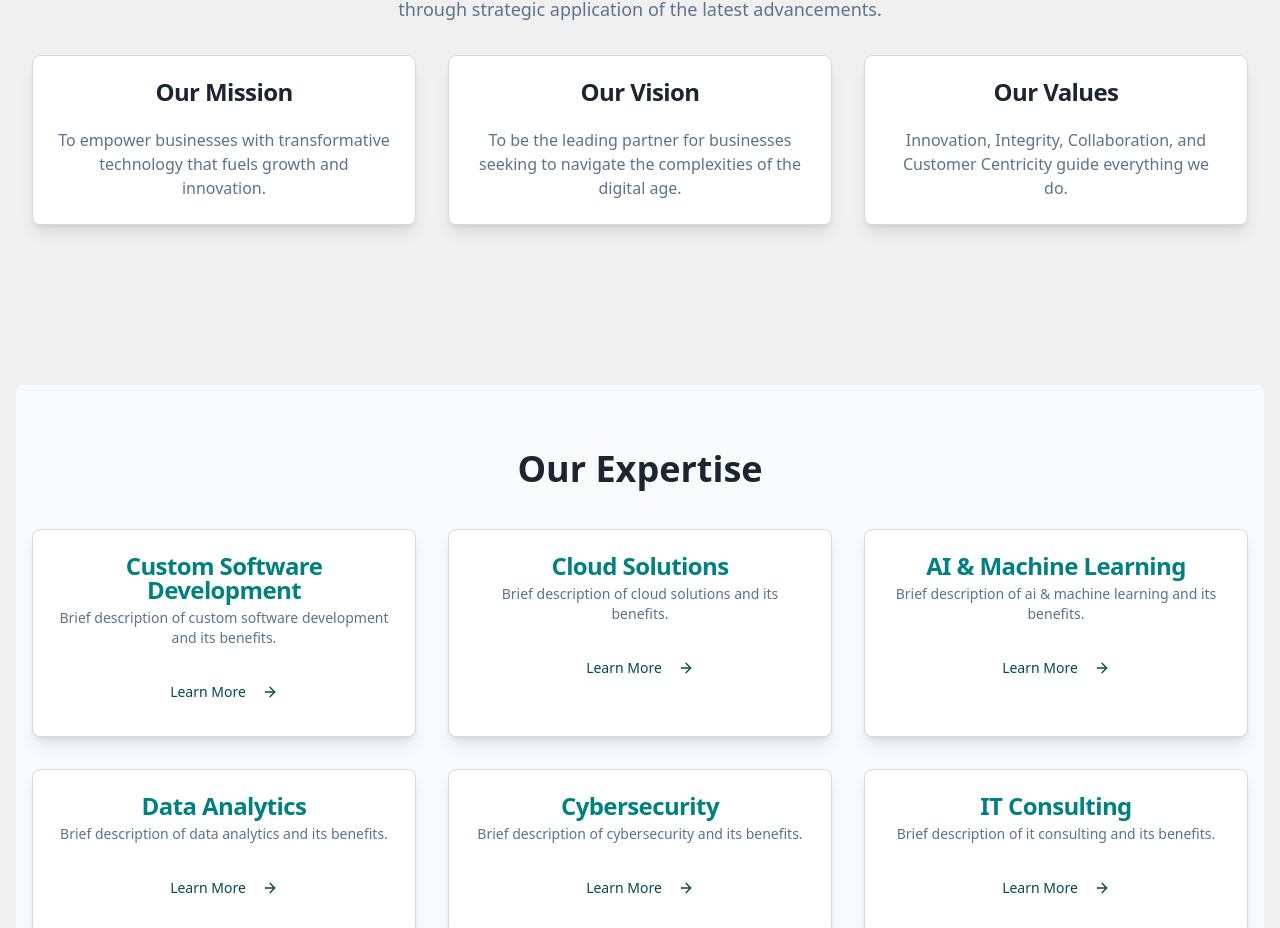
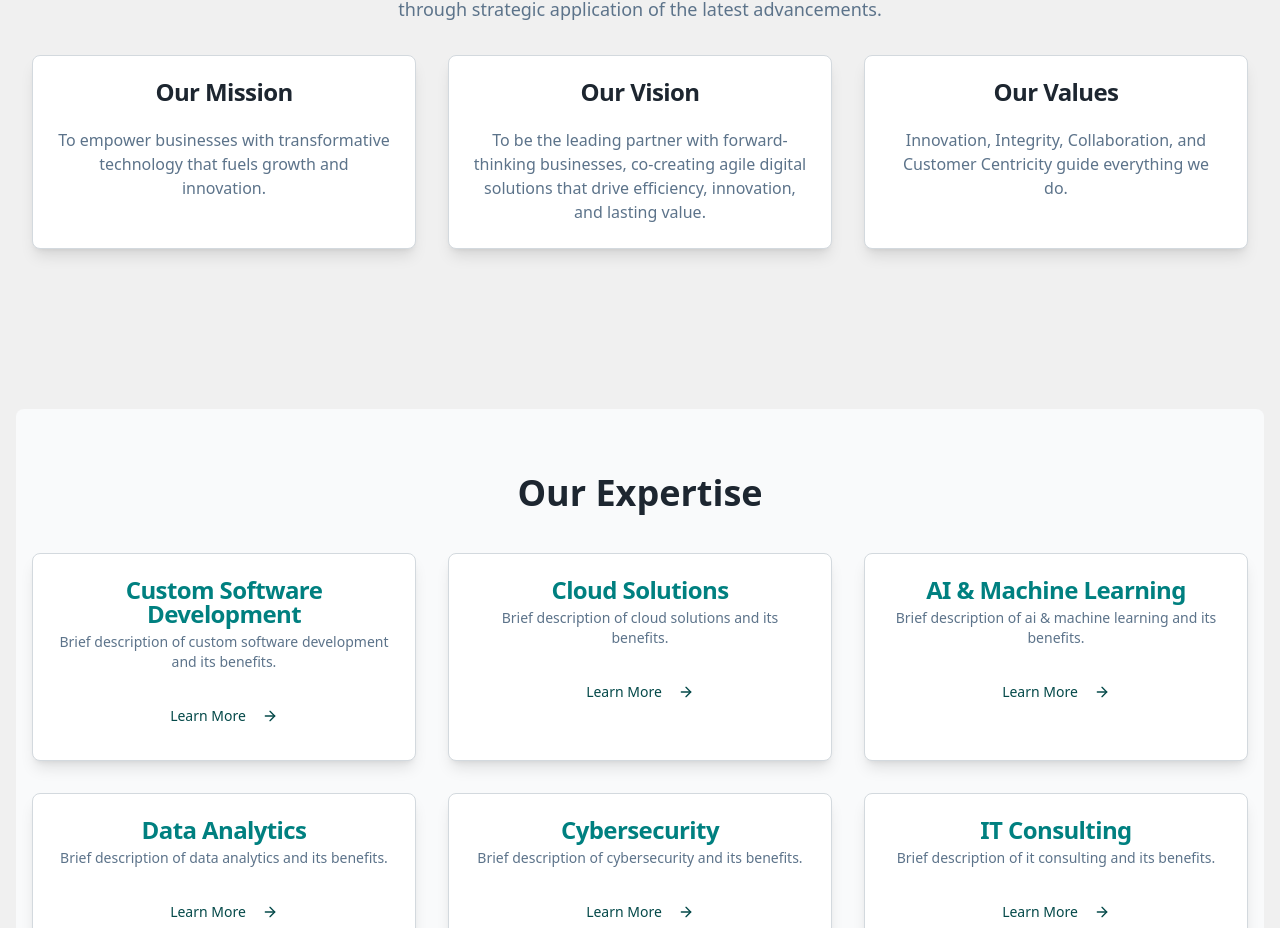
Before and after one commit to BernydotJar/LCH-Technologies, a Next.js app: page / in a window 1280 px wide. Shown: the part 834-1762 px from the top of the page. Built offline with nearby package versions, Linux system fonts and the light colour scheme; what @genkit-ai/googleai, genkit would draw is missing.

Commit message:
chore(content): refresh vision statements in all locales
Original message:
chore(content): Refined and standardized commit history – LCH Technologies

```diff
--- a/src/app/page.tsx
+++ b/src/app/page.tsx
@@ -39,7 +39,7 @@ export default function Home() {
       missionTitle: 'Our Mission',
       missionText: 'To empower businesses with transformative technology that fuels growth and innovation.',
       visionTitle: 'Our Vision',
-      visionText: 'To be the leading partner for businesses seeking to navigate the complexities of the digital age.',
+      visionText: 'To be the leading partner with forward-thinking businesses, co-creating agile digital solutions that drive efficiency, innovation, and lasting value.',
       valuesTitle: 'Our Values',
       valuesText: 'Innovation, Integrity, Collaboration, and Customer Centricity guide everything we do.',
       expertiseTitle: 'Our Expertise',
@@ -70,7 +70,7 @@ export default function Home() {
       missionTitle: 'Nuestra misión',
       missionText: 'Empoderar a las empresas con tecnología transformadora que impulse el crecimiento y la innovación.',
       visionTitle: 'Nuestra visión',
-      visionText: 'Ser el socio líder para las empresas que buscan navegar por las complejidades de la era digital.',
+      visionText: 'Ser el socio líder de empresas con visión de futuro, co-creando soluciones digitales ágiles que impulsan la eficiencia, la innovación y el valor duradero.',
       valuesTitle: 'Nuestros valores',
       valuesText: 'La innovación, la integridad, la colaboración y la centralidad en el cliente guían todo lo que hacemos.',
       expertiseTitle: 'Nuestra experiencia',
@@ -101,7 +101,7 @@ export default function Home() {
       missionTitle: 'La Nostra Missione',
       missionText: "Potenziare le aziende con tecnologia trasformativa che alimenta crescita e innovazione.",
       visionTitle: 'La Nostra Visione',
-      visionText: "Essere il partner leader per le aziende che cercano di navigare le complessità dell'era digitale.",
+      visionText: "Essere il partner principale per aziende lungimiranti, co-creando soluzioni digitali agili che guidano efficienza, innovazione e valore duraturo.",
       valuesTitle: 'I Nostri Valori',
       valuesText: "Innovazione, Integrità, Collaborazione e Centralità del Cliente guidano tutto ciò che facciamo.",
       expertiseTitle: 'La Nostra Competenza',
```
